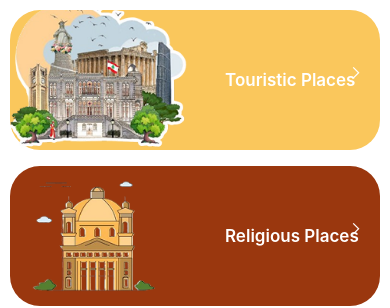
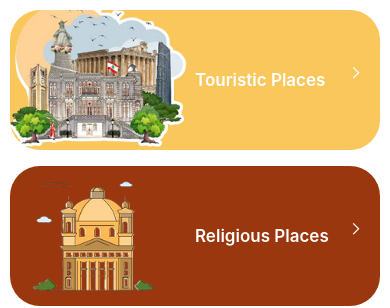
Before and after one commit to omarghemrawi/Ziara, a React Native app in the folder frontend/: screen /Home in a window 390 px wide. Shown: the part 314-622 px from the top of the page. Built offline with nearby package versions, Linux system fonts and the light colour scheme.

Commit message:
Updating the DetailBox component with navigation logic

```diff
--- a/frontend/src/screens/Home/Home.js
+++ b/frontend/src/screens/Home/Home.js
@@ -1,7 +1,7 @@
 import React from 'react';
 import { View, Text, StyleSheet, Image, TouchableOpacity, ScrollView } from 'react-native';
 import EvilIcons from 'react-native-vector-icons/EvilIcons';
-
+import { useNavigation } from '@react-navigation/native';
 export default function Home() {
   const handleProfilePress = () => {
     console.log('Profile pressed');
@@ -32,7 +32,7 @@ export default function Home() {
 
       {/* Vertical Scroll Section */}
       <ScrollView showsVerticalScrollIndicator={false} style={styles.verticalScroll}>
-        <DetailBox label="Touristic Places" image={require('../../assets/images/touristicPlaces.png')} />
+        <DetailBox  label="Touristic Places" image={require('../../assets/images/touristicPlaces.png')} />
         <DetailBox label="Religious Places" image={require('../../assets/images/religious.png')} isBrown />
         <DetailBox label="Restaurants" image={require('../../assets/images/pizza.png')} />
       </ScrollView>
@@ -52,16 +52,38 @@ const OptionBox = ({ label, image, isBrown }) => (
 );
 
 // Big vertical box
-const DetailBox = ({ label, image, isBrown }) => (
+const DetailBox = ({ label, image, isBrown }) => {
+  const navigation = useNavigation();
+
+
+  const screenMap = {
+    'Touristic Places': 'TouristicPlaces',
+    'Religious Places': 'ReligiousPlaces',
+    'Restaurants': 'Restaurants',
+  };
+
+  const screenName = screenMap[label];
+
+  return (
     <TouchableOpacity
-    onPress={() => console.log(`${label} pressed`)}
+      onPress={() => {
+        if (screenName) {
+          navigation.navigate(screenName);
+        } else {
+          console.warn(`No screen found for label: ${label}`);
+        }
+      }}
       style={[styles.detailBox, isBrown && styles.brownBox]}
     >
       <Image source={image} style={styles.detailImage} />
-    <Text style={styles.detailText}>{label}</Text>
+      <Text style={[styles.detailText, label === 'Restaurants' && { marginLeft: 200 }]}>
+        {label}
+      </Text>
       <EvilIcons name="chevron-right" size={30} color="#fff" style={styles.arrow} />
     </TouchableOpacity>
   );
+};
+
 
 const styles = StyleSheet.create({
   container: {
@@ -144,7 +166,7 @@ const styles = StyleSheet.create({
     left: -10,
   },
   detailText: {
-    marginLeft: 200,
+    marginLeft: 170,
     fontSize: 17,
     fontWeight: '600',
     color: '#fff',
```
Lines whose indentation alone changed are shown as unchanged.
